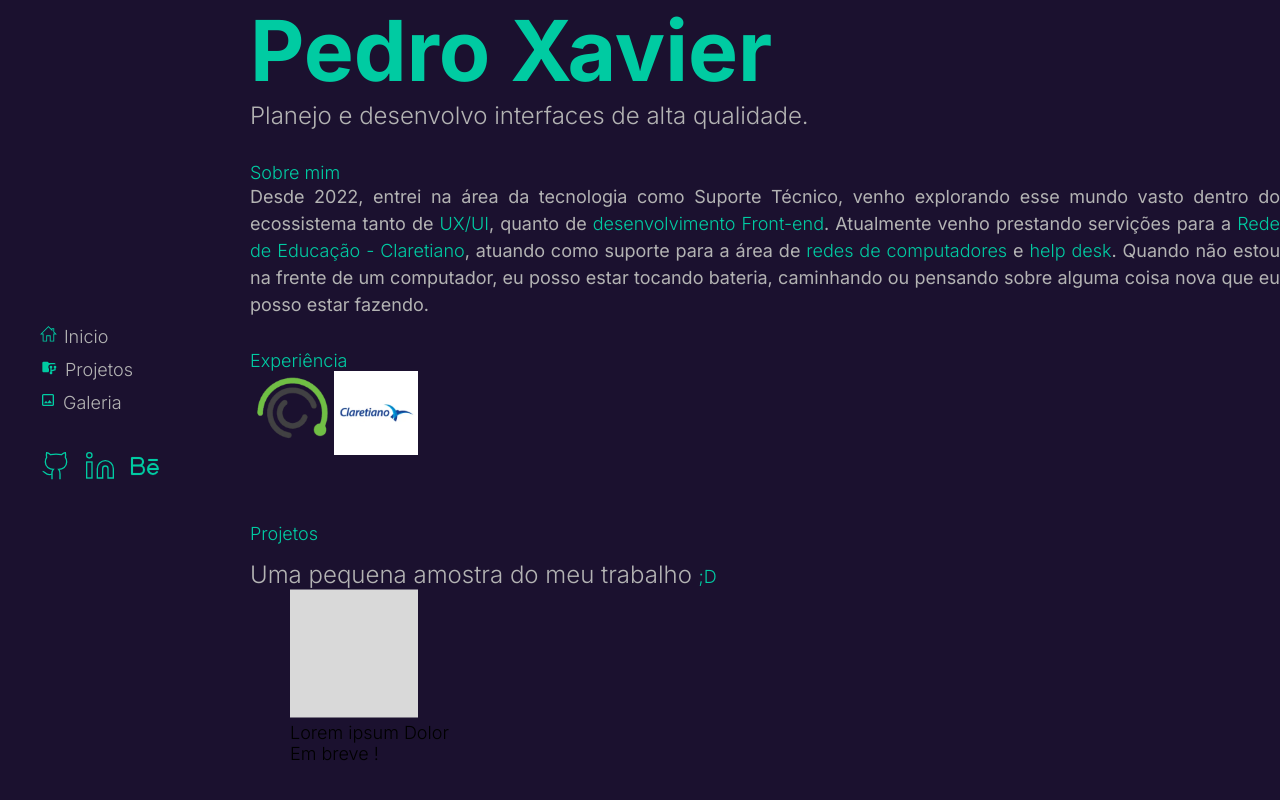
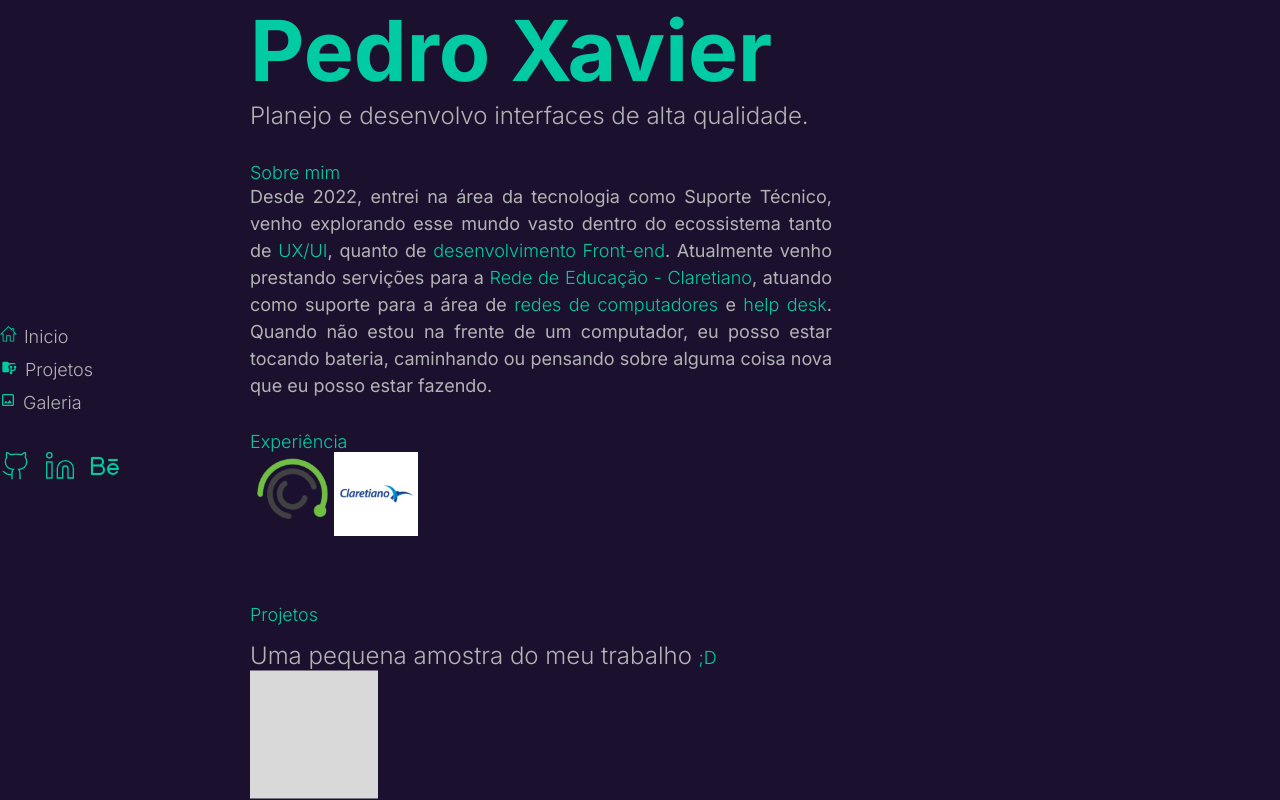
Before and after one commit to PedroXA/my-react-portfolio, a React (Vite) app: page / in a window 1280 px wide. Built offline with nearby package versions, Linux system fonts and the light colour scheme.

Commit message:
add: ul, project section and galery adjustments

```diff
--- a/src/components/Hero/hero.css
+++ b/src/components/Hero/hero.css
@@ -1,5 +1,9 @@
 span {
   color: var(--bold-color);
+}
+
+ul{
+  padding-inline-start: 0;
 }
 
 .introduction {
@@ -7,6 +11,7 @@ span {
   display: flex;
   flex-direction: column;
   overflow-y: auto;
+  padding-right: 35%;
 }
 
 .title {
@@ -35,6 +40,8 @@ span {
   font-weight: 400;
 }
 
+/* ========= Experience ========= */
+
 .experience {
   color: var(--bold-color);
   font-weight: 700 !important;
@@ -46,8 +53,18 @@ span {
 
 /* ========= Aba de projetos ============= */
 
-.projects{
-  display: flex;
-  justify-content: start;
-  flex-direction: column;
+
+.projects-cards > h3{
+  color: var(--bold-color);
 }
+
+.projects-cards > p {
+  color: var(--text-main-color);
+}
+
+
+
+
+.Galery img {
+  margin: 2px;
+}
```
